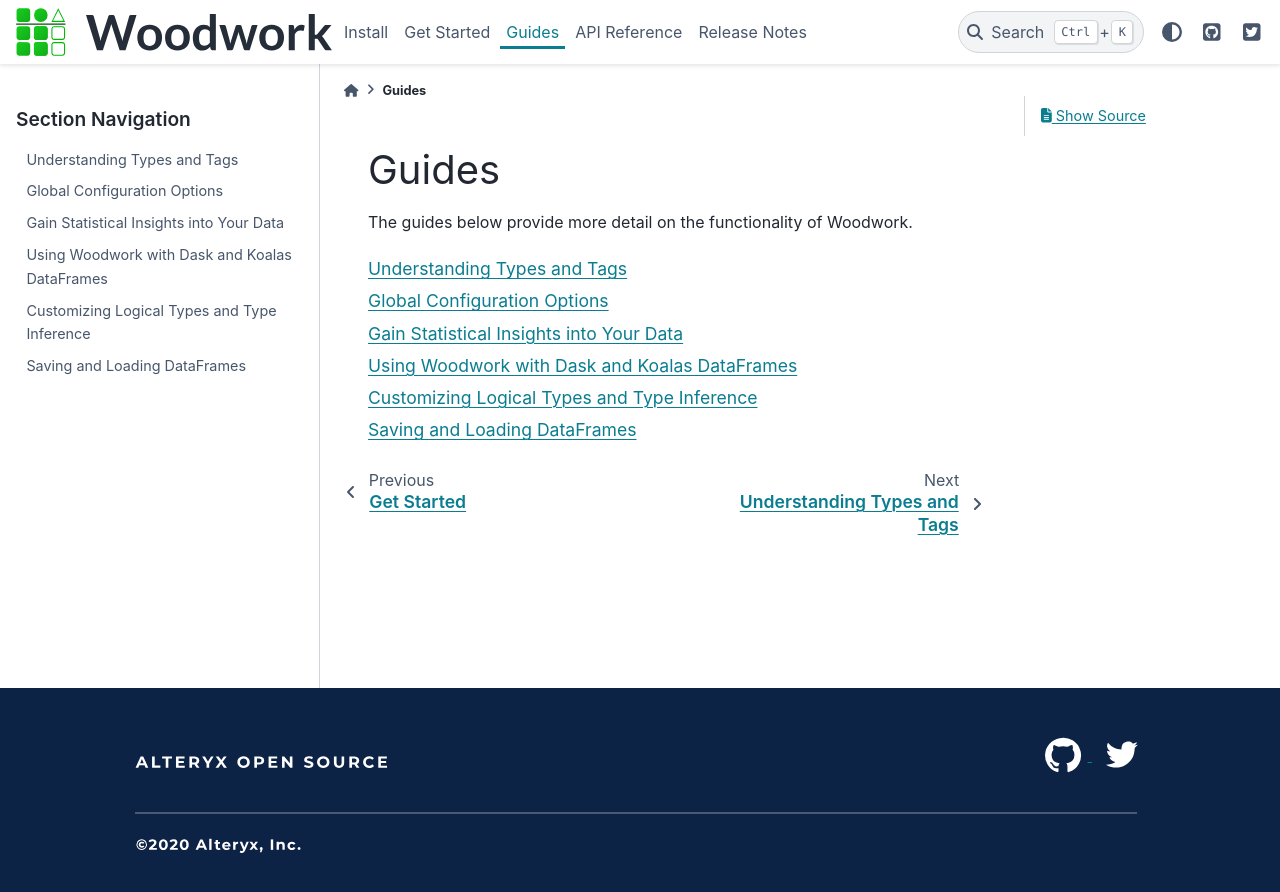
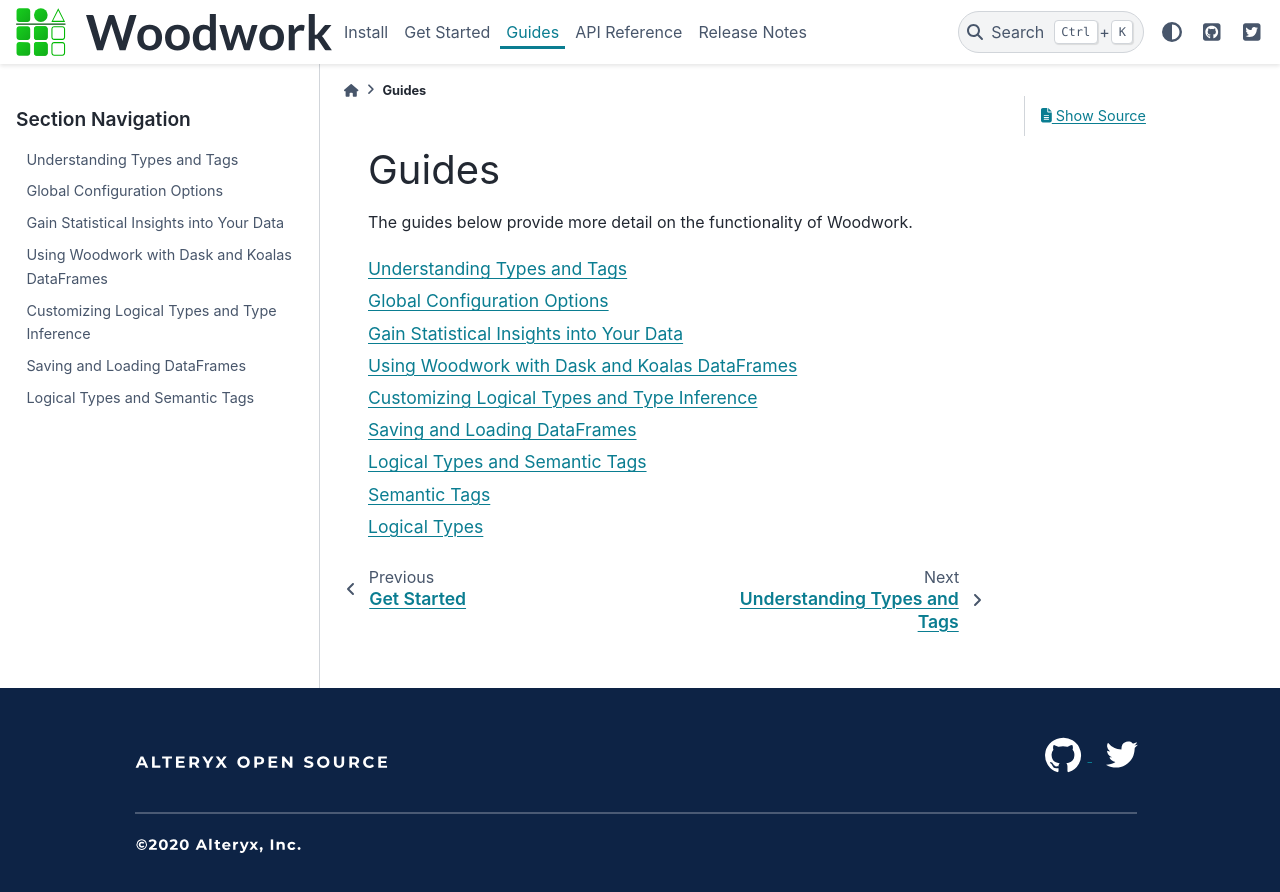
Before and after one commit to alteryx/woodwork, a Sphinx documentation site: the page built from docs/source/guides/guides_index.rst, in a window 1280 px wide. Shown: the top 892 px of the page. Built offline with Sphinx 7.4.7 and the PyData theme 0.15.4, drawn with Linux system fonts in a browser that asks for light colours; comment, search, counter and statistics services are not loaded.

Commit message:
Add new guide to guides index

```diff
--- a/docs/source/guides/guides_index.rst
+++ b/docs/source/guides/guides_index.rst
@@ -12,3 +12,4 @@
    using_woodwork_with_dask_and_koalas
    custom_types_and_type_inference
    saving_and_loading_dataframes
+   logical_types_and_semantic_tags
```
